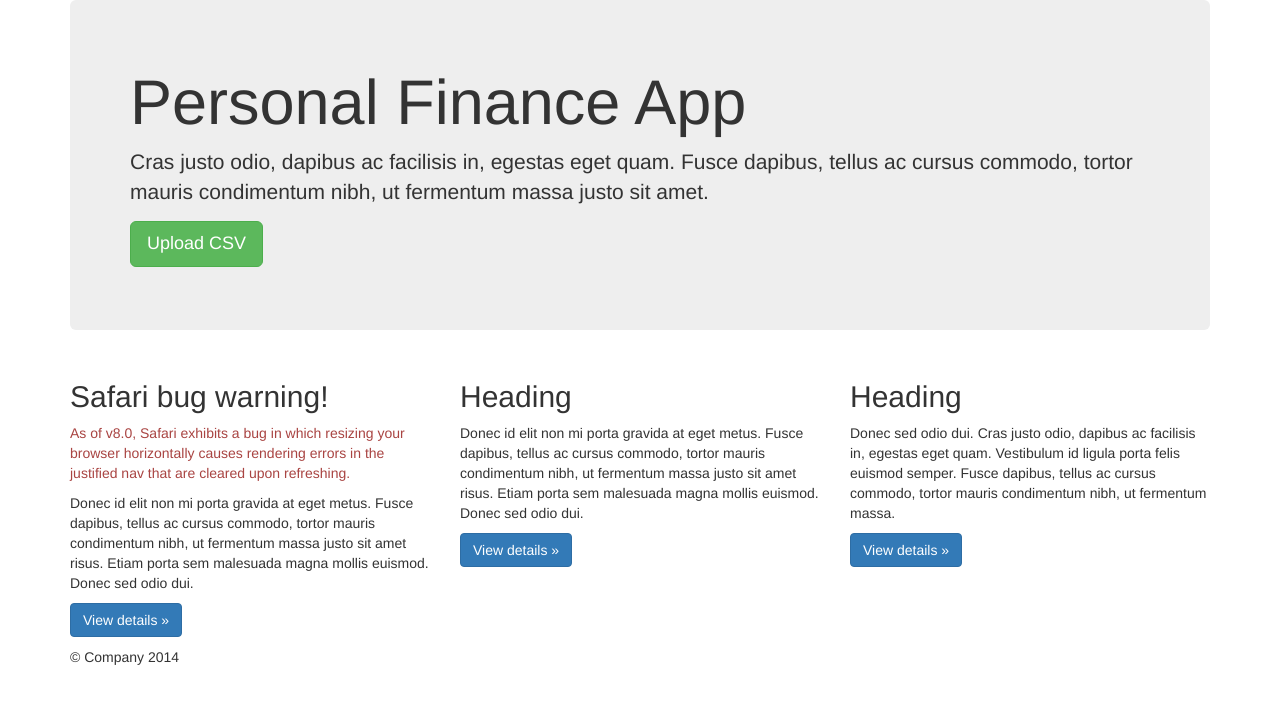
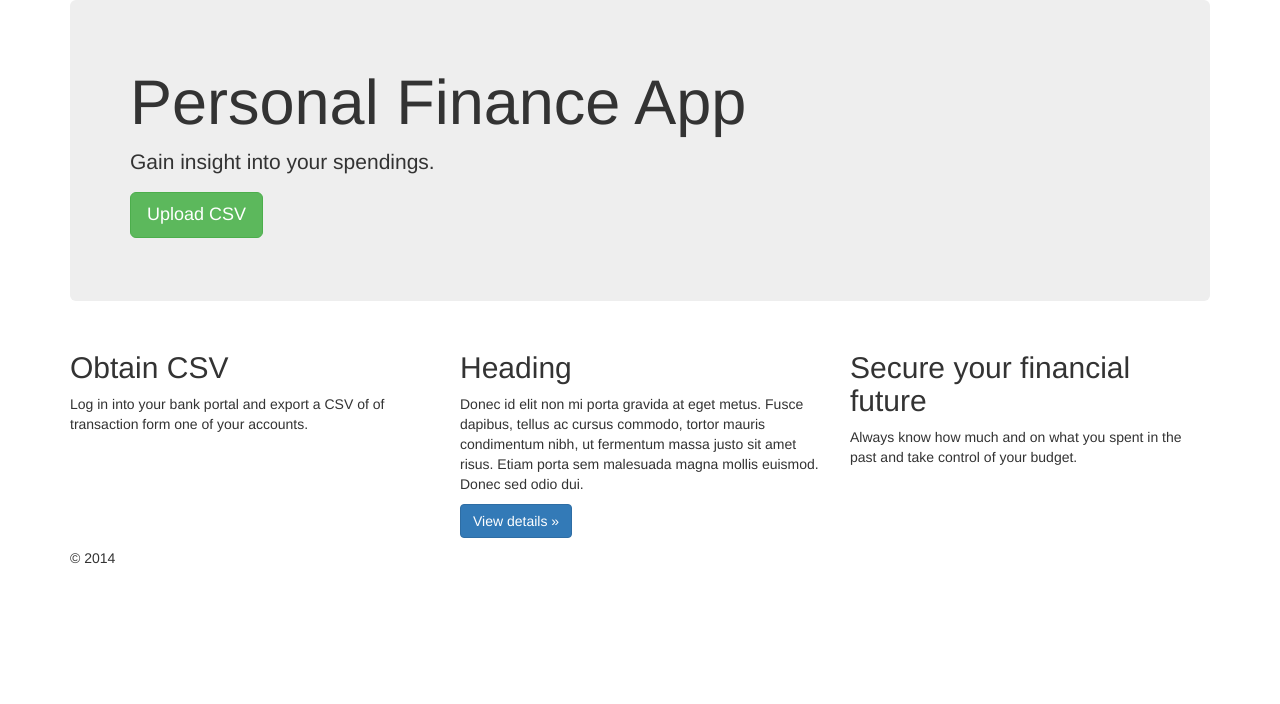
Before and after one commit to styts/personal-finance-app, a Flask app: page / in a window 1280 px wide. Shown: the top 704 px of the page. Run offline with Flask 2, Linux system fonts and the light colour scheme; some libraries are stand-ins or nearby versions.

Commit message:
Minor text changes

```diff
--- a/templates/index.html
+++ b/templates/index.html
@@ -26,7 +26,7 @@
       <!-- Jumbotron -->
       <div class="jumbotron">
         <h1>Personal Finance App</h1>
-        <p class="lead">Cras justo odio, dapibus ac facilisis in, egestas eget quam. Fusce dapibus, tellus ac cursus commodo, tortor mauris condimentum nibh, ut fermentum massa justo sit amet.</p>
+        <p class="lead">Gain insight into your spendings.</p>
         <!--<p><a class="btn btn-lg btn-success" href="#" role="button">Get started today</a></p>-->
         <p>
         <span class="btn btn-default btn-lg btn-success btn-file">
@@ -38,10 +38,8 @@
       <!-- Example row of columns -->
       <div class="row">
         <div class="col-lg-4">
-          <h2>Safari bug warning!</h2>
-          <p class="text-danger">As of v8.0, Safari exhibits a bug in which resizing your browser horizontally causes rendering errors in the justified nav that are cleared upon refreshing.</p>
-          <p>Donec id elit non mi porta gravida at eget metus. Fusce dapibus, tellus ac cursus commodo, tortor mauris condimentum nibh, ut fermentum massa justo sit amet risus. Etiam porta sem malesuada magna mollis euismod. Donec sed odio dui. </p>
-          <p><a class="btn btn-primary" href="#" role="button">View details &raquo;</a></p>
+          <h2>Obtain CSV</h2>
+          <p>Log in into your bank portal and export a CSV of of transaction form one of your accounts.</p>
         </div>
         <div class="col-lg-4">
           <h2>Heading</h2>
@@ -49,15 +47,14 @@
           <p><a class="btn btn-primary" href="#" role="button">View details &raquo;</a></p>
        </div>
         <div class="col-lg-4">
-          <h2>Heading</h2>
-          <p>Donec sed odio dui. Cras justo odio, dapibus ac facilisis in, egestas eget quam. Vestibulum id ligula porta felis euismod semper. Fusce dapibus, tellus ac cursus commodo, tortor mauris condimentum nibh, ut fermentum massa.</p>
-          <p><a class="btn btn-primary" href="#" role="button">View details &raquo;</a></p>
+          <h2>Secure your financial future</h2>
+          <p>Always know how much and on what you spent in the past and take control of your budget.</p>
         </div>
       </div>
 
       <!-- Site footer -->
       <footer class="footer">
-        <p>&copy; Company 2014</p>
+        <p>&copy;  2014</p>
       </footer>
 
     </div> <!-- /container -->
```
